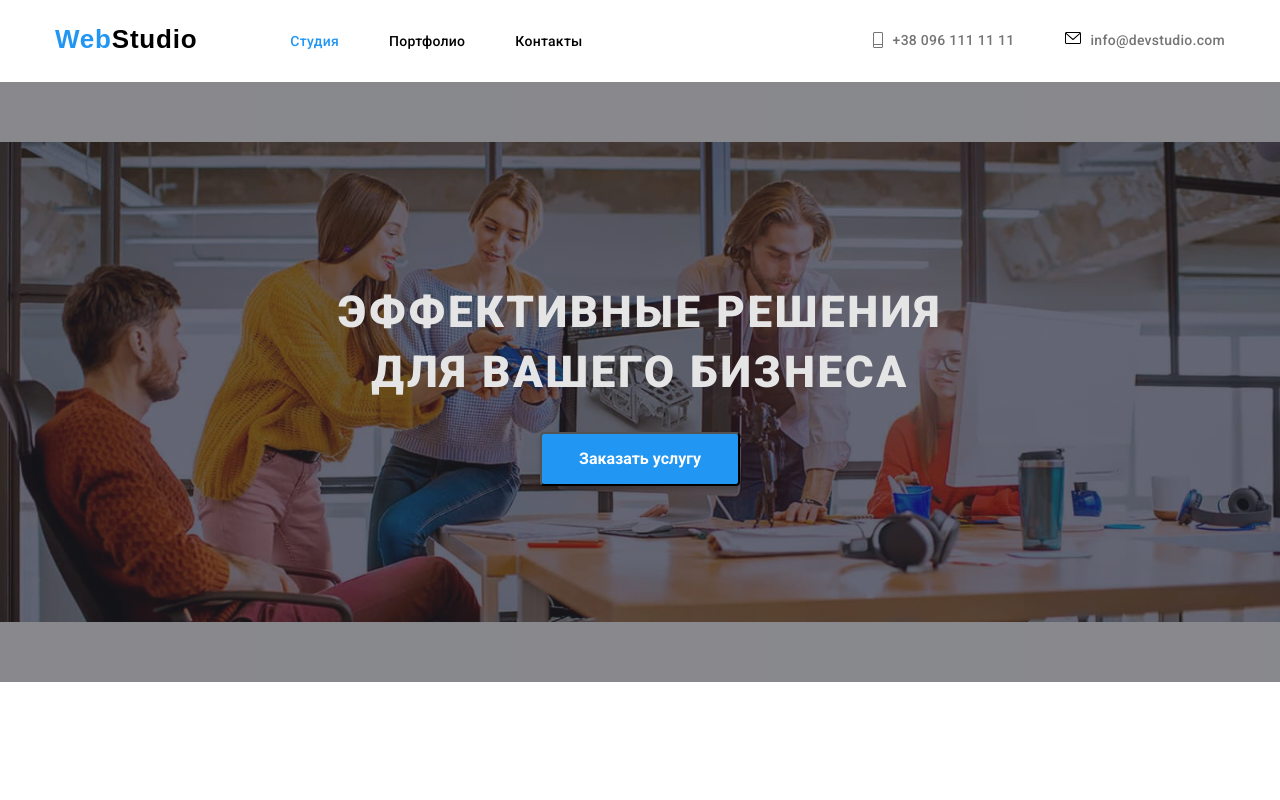
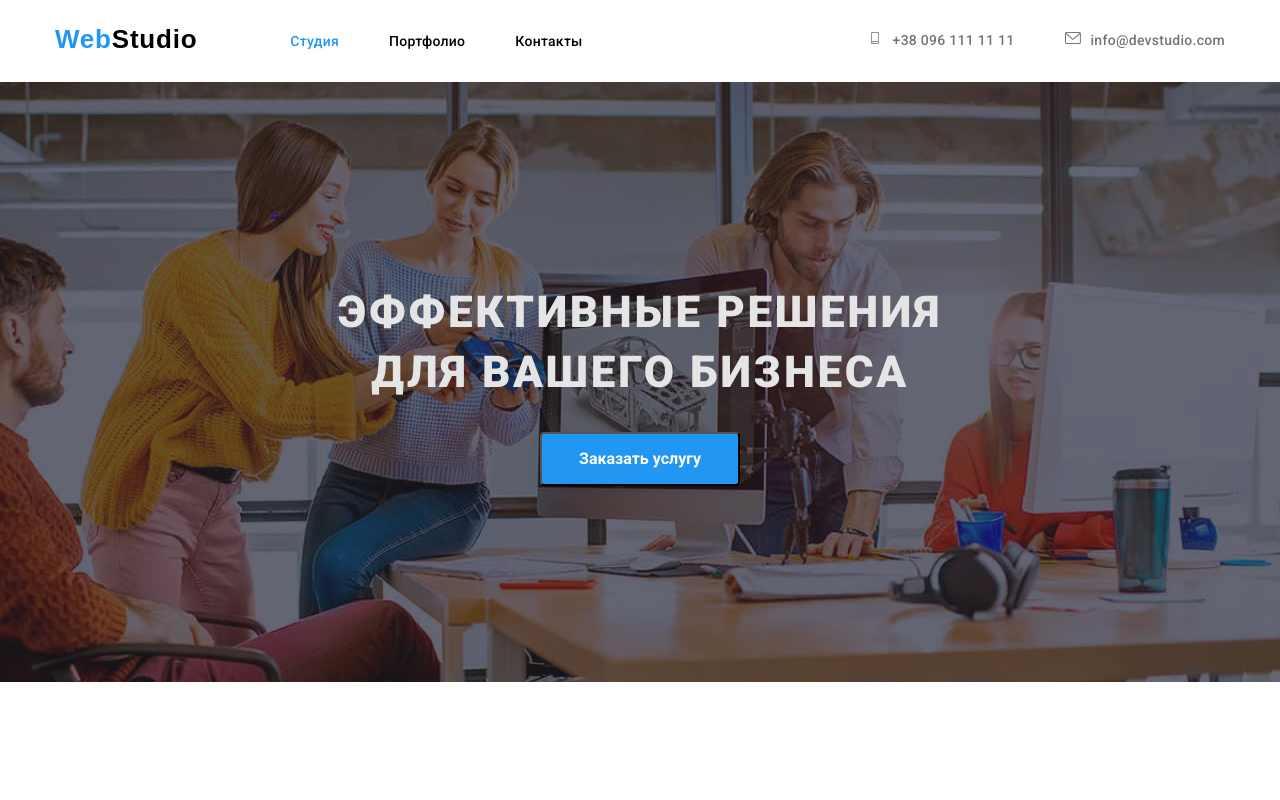
Before and after one commit to Alyona-Ihnatenko/goit-markup-hw-04, a plain HTML site: page index.html in a window 1280 px wide. Shown: the top 800 px of the page. Drawn offline with nearby package versions, Linux system fonts and the light colour scheme.

Commit message:
поправила стили иконок

```diff
--- a/css/styles.css
+++ b/css/styles.css
@@ -162,31 +162,23 @@ img {
 .tel-link:focus {
   color: var(--link-color);
 }
-.tel-link::before{
-  display: inline-block;
-  content: "";
-  width: 10px;
-  height: 16px;
-  margin-right: 10px;
-  background-image: url(../images/hw4/smartphone.svg);
-  fill: var(--accent-color);
-}
-.tel-link:hover > svg,
-.tel-link:focus> svg{
+
+.auth-nav-item:hover > svg,
+.auth-nav-item:focus> svg{
 fill: var(--link-color);
 }
-.mail-link::before{
-  display: inline-block;
-  content: "";
+.contacts-icon{
+  fill: var(--accent-color);
   width: 16px;
   height: 12px;
   margin-right: 10px;
-  background-image: url(../images/hw4/envelope\ \(hover\).svg);
-  fill: var(--accent-color);
 }
-.mail-link::before:hover,
-.tel-link::before:focus{
-  fill: var(--link-color);
+
+.auth-nav-item{
+  display: flex;
+}
+.auth-nav-list{
+  display:flex;
 }
 
 /*============End Navigation=======*/
@@ -278,7 +270,7 @@ fill: var(--link-color);
       rgba(47, 48, 58, 0.4)
     ),
     url(../images/hw4/effect1.jpg);
-  background-size: contain;
+  background-size: cover;
   background-position: center;
   background-color: #c4c4c4;
 }
@@ -442,6 +434,7 @@ fill: var(--link-color);
 }
 .our-team-list {
   display: flex;
+  margin-left:-30px ;
 }
 .our-team-list-item {
   margin-left: 30px;
@@ -709,8 +702,10 @@ fill: var(--link-color);
   margin-bottom: 30px;
   flex-basis: calc(100% / 3-30);
   background: var(--background-color);
+}
+.projects-list-item:hover{
   box-shadow: 0px 1px 1px rgba(0, 0, 0, 0.12), 0px 4px 4px rgba(0, 0, 0, 0.06), 1px 4px 6px rgba(0, 0, 0, 0.16);
+
 }
 
-
 /*===========End Projects===========*/
--- a/index.html
+++ b/index.html
@@ -37,10 +37,20 @@
                 </nav>
             </div>
             <div class="auth-nav">
-                <a class="tel-link link" href="tel:+380961111111">+38 096 111 11 11</a>
-
-                <a class="mail-link link" href="mailto:info@devstudio.com">info@devstudio.com</a>
-            </div>
+                <ul class="auth-nav-list list">
+                    <li class="auth-nav-item">
+                      <svg class="contacts-icon">
+                          <use href="../images/hw4/sprite.svg#icon-smartphone"></use>
+                      </svg>
+                         <a class="tel-link link" href="tel:+380961111111">+38 096 111 11 11</a>
+                    </li>
+                    <li class="auth-nav-item ">
+                        <svg class="contacts-icon">
+                            <use href="../images/hw4/sprite.svg#icon-envelope-hover"></use>
+                        </svg>
+                        <a class="mail-link link" href="mailto:info@devstudio.com">info@devstudio.com</a>
+                    </li>
+                </ul>
         </div>
     </header>
     <main>
```
Also changed, not shown: portfolio.html (+18 -7 lines).
